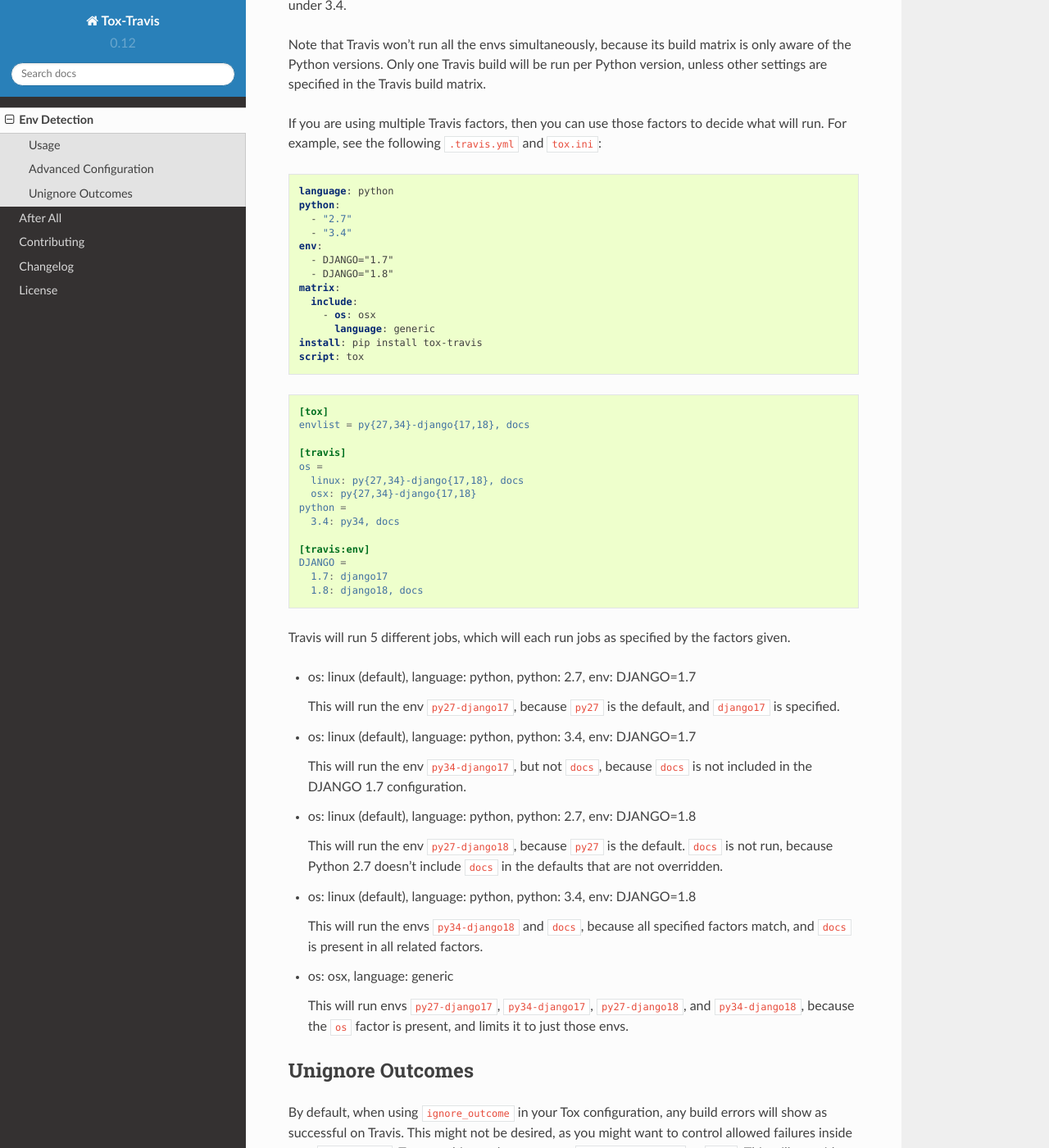
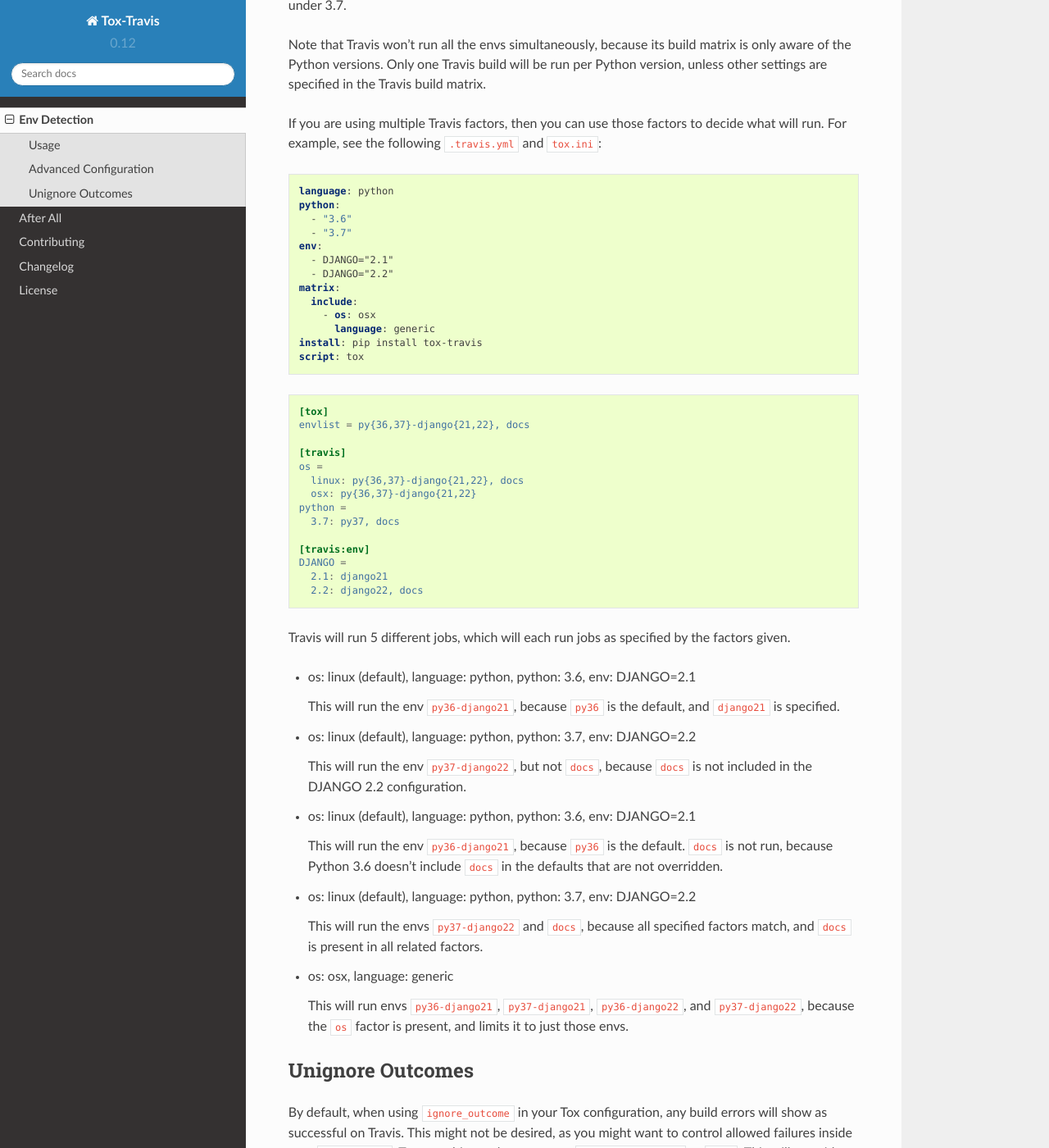
Before and after one commit to tox-dev/tox-travis, a Sphinx documentation site: the page built from docs/envlist.rst, in a window 1280 px wide and 1400 px high, scrolled down 913 px. Shown: the whole window at 82% size. Built offline with Sphinx 7.4.7 and the Read the Docs theme 2.0.0, drawn with Linux system fonts in a browser that asks for light colours; some of the changed text lies outside the part shown.

Commit message:
Update tests and docs (#142)

```diff
--- a/README.rst
+++ b/README.rst
@@ -33,12 +33,12 @@
 
     language: python
     python:
-      - "2.7"
-      - "3.4"
+      - "3.6"
+      - "3.7"
     install: pip install tox-travis
     script: tox
 
-tox will only run the ``py27`` or ``py34`` env
+tox will only run the ``py36`` or ``py37`` env
 (or envs that have a factor that matches)
 as appropriate for the version of Python
 that is being run by each Travis job.
--- a/docs/envlist.rst
+++ b/docs/envlist.rst
@@ -17,16 +17,16 @@
 
     language: python
     python:
-      - "2.7"
-      - "3.4"
+      - "3.6"
+      - "3.7"
     install: pip install tox-travis
     script: tox
 
 And it will run the appropriate testenvs,
 which by default are any declared env with
-``py27`` or ``py34`` as factors of the name.
+``py36`` or ``py37`` as factors of the name.
 If no environments match a given factor,
-the ``py27`` or ``py34`` envs are used as a fallback.
+the ``py36`` or ``py37`` envs are used as a fallback.
 
 
 Advanced Configuration
@@ -39,15 +39,15 @@
 .. code-block:: ini
 
     [tox]
-    envlist = py{27,34}-django{17,18}, docs
+    envlist = py{36,37}-django{21,22}, docs
 
     [travis]
     python =
-      2.7: py27
-      3.4: py34, docs
+      3.6: py36
+      3.7: py37, docs
 
-This would run the Python 2.7 variants under 2.7,
-and the Python 3.4 variants and the ``docs`` env under 3.4.
+This would run the Python 3.6 variants under 3.6,
+and the Python 3.7 variants and the ``docs`` env under 3.7.
 
 Note that Travis won't run all the envs simultaneously,
 because its build matrix is only aware of the Python versions.
@@ -62,11 +62,11 @@
 
     language: python
     python:
-      - "2.7"
-      - "3.4"
+      - "3.6"
+      - "3.7"
     env:
-      - DJANGO="1.7"
-      - DJANGO="1.8"
+      - DJANGO="2.1"
+      - DJANGO="2.2"
     matrix:
       include:
         - os: osx
@@ -77,53 +77,53 @@
 .. code-block:: ini
 
     [tox]
-    envlist = py{27,34}-django{17,18}, docs
+    envlist = py{36,37}-django{21,22}, docs
 
     [travis]
     os =
-      linux: py{27,34}-django{17,18}, docs
-      osx: py{27,34}-django{17,18}
+      linux: py{36,37}-django{21,22}, docs
+      osx: py{36,37}-django{21,22}
     python =
-      3.4: py34, docs
+      3.7: py37, docs
 
     [travis:env]
     DJANGO =
-      1.7: django17
-      1.8: django18, docs
+      2.1: django21
+      2.2: django22, docs
 
 Travis will run 5 different jobs,
 which will each run jobs as specified by the factors given.
 
-* os: linux (default), language: python, python: 2.7, env: DJANGO=1.7
+* os: linux (default), language: python, python: 3.6, env: DJANGO=2.1
 
-  This will run the env ``py27-django17``,
-  because ``py27`` is the default,
-  and ``django17`` is specified.
+  This will run the env ``py36-django21``,
+  because ``py36`` is the default,
+  and ``django21`` is specified.
 
-* os: linux (default), language: python, python: 3.4, env: DJANGO=1.7
+* os: linux (default), language: python, python: 3.7, env: DJANGO=2.2
 
-  This will run the env ``py34-django17``,
+  This will run the env ``py37-django22``,
   but not ``docs``,
-  because ``docs`` is not included in the DJANGO 1.7 configuration.
+  because ``docs`` is not included in the DJANGO 2.2 configuration.
 
-* os: linux (default), language: python, python: 2.7, env: DJANGO=1.8
+* os: linux (default), language: python, python: 3.6, env: DJANGO=2.1
 
-  This will run the env ``py27-django18``,
-  because ``py27`` is the default.
+  This will run the env ``py36-django21``,
+  because ``py36`` is the default.
   ``docs`` is not run,
-  because Python 2.7 doesn't include ``docs``
+  because Python 3.6 doesn't include ``docs``
   in the defaults that are not overridden.
 
-* os: linux (default), language: python, python: 3.4, env: DJANGO=1.8
+* os: linux (default), language: python, python: 3.7, env: DJANGO=2.2
 
-  This will run the envs ``py34-django18`` and ``docs``,
+  This will run the envs ``py37-django22`` and ``docs``,
   because all specified factors match,
   and ``docs`` is present in all related factors.
 
 * os: osx, language: generic
 
-  This will run envs ``py27-django17``, ``py34-django17``,
-  ``py27-django18``, and ``py34-django18``,
+  This will run envs ``py36-django21``, ``py37-django21``,
+  ``py36-django22``, and ``py37-django22``,
   because the ``os`` factor is present,
   and limits it to just those envs.
 
```
Also changed, not shown: .appveyor.yml, 2 other files.
